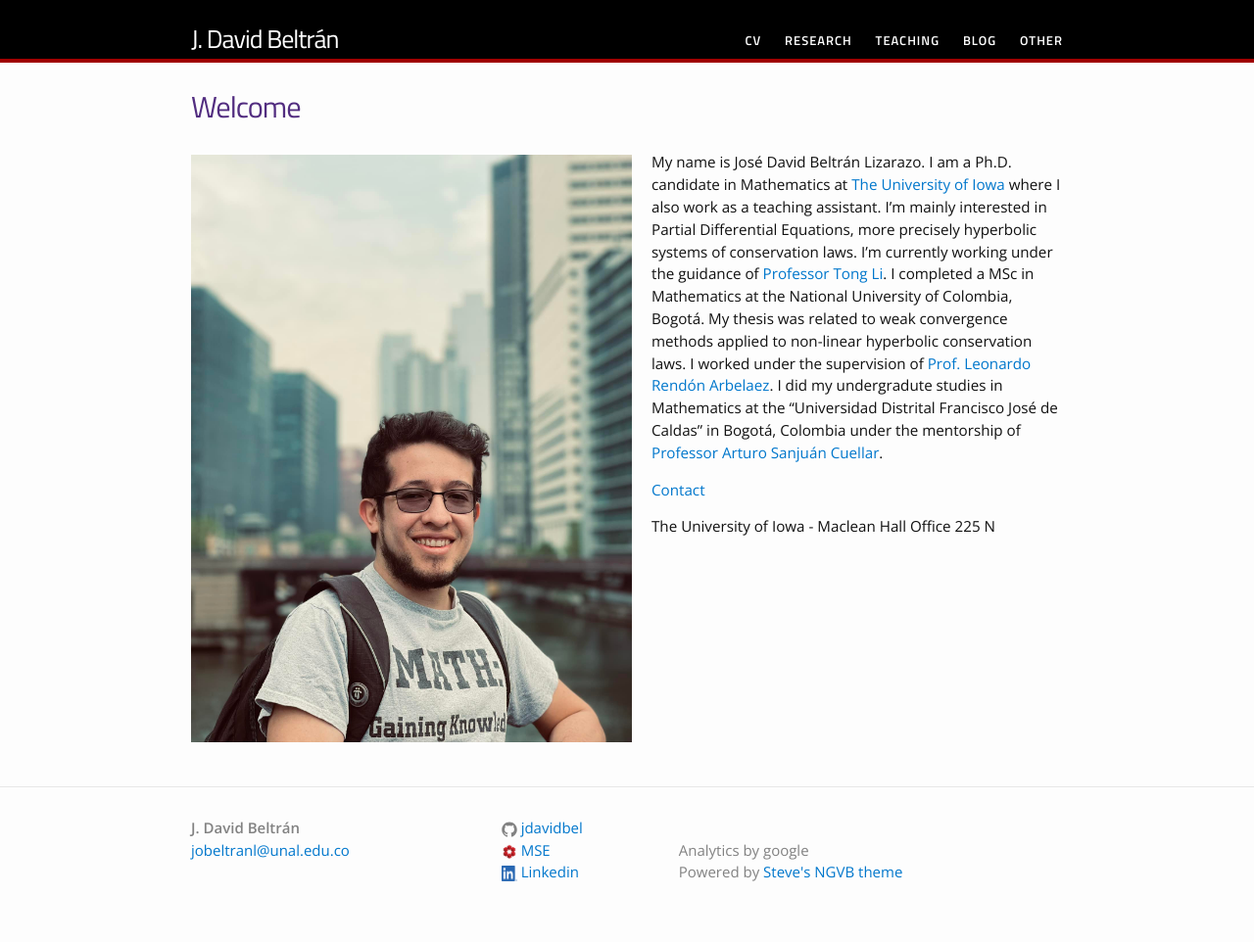
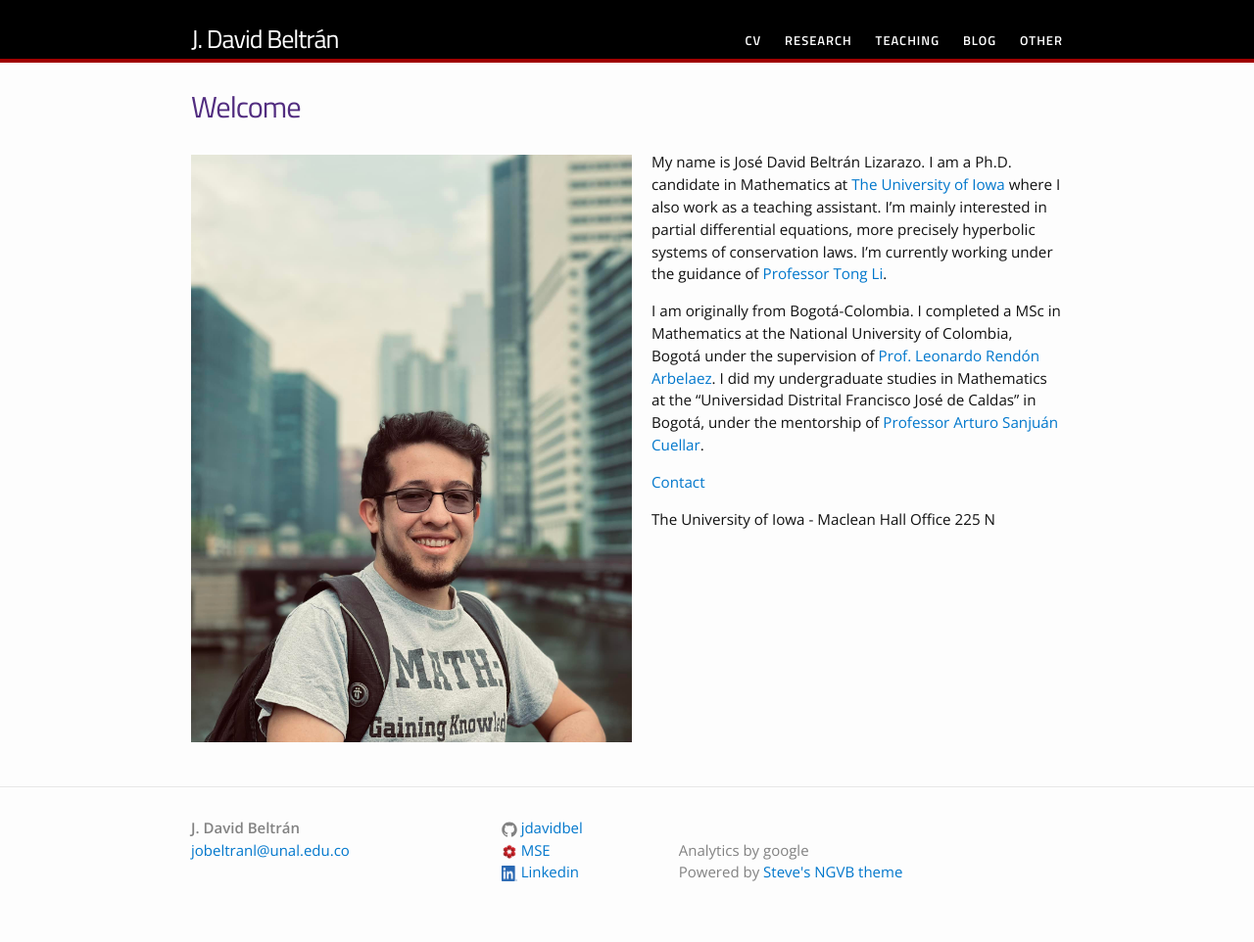
Before and after one commit to jdavidbel/jdavidbel.github.io, a Jekyll site: the page built from index.md, in a window 1280 px wide. Shown: the whole page at 98% size. Built offline with Jekyll 4.4.1, drawn with Linux system fonts in a browser that asks for light colours.

Commit message:
changes1
Changes

```diff
--- a/index.md
+++ b/index.md
@@ -6,9 +6,11 @@ permalink: /
 {% include image.html url="images/chi.jpg" caption="" width="450px" align="left" %}
 
 My name is José David Beltrán Lizarazo.
-I am a Ph.D. candidate in Mathematics at [The University of Iowa](https://math.uiowa.edu/) where I also work as a teaching assistant. I'm mainly interested in Partial Differential Equations, more precisely hyperbolic systems of conservation laws. I'm currently working under the guidance of [Professor Tong Li](https://math.uiowa.edu/people/tong-li). I completed a MSc in Mathematics at the National University of Colombia, Bogotá.
-My thesis was related to weak convergence methods applied to non-linear hyperbolic conservation laws. I worked under the supervision of [Prof. Leonardo Rendón Arbelaez](https://scholar.google.com/citations?user=5U0ZQxcAAAAJ&hl=es).
-I did my undergradute studies in Mathematics at the "Universidad Distrital Francisco José de Caldas" in Bogotá, Colombia under the mentorship of [Professor Arturo Sanjuán Cuellar](https://comunidad.udistrital.edu.co/arturosanjuan/).
+I am a Ph.D. candidate in Mathematics at [The University of Iowa](https://math.uiowa.edu/) where I also work as a teaching assistant. I'm mainly interested in partial differential equations, more precisely hyperbolic systems of conservation laws. I'm currently working under the guidance of [Professor Tong Li](https://math.uiowa.edu/people/tong-li).
+
+
+I am originally from Bogotá-Colombia. I completed a MSc in Mathematics at the National University of Colombia, Bogotá under the supervision of [Prof. Leonardo Rendón Arbelaez](https://scholar.google.com/citations?user=5U0ZQxcAAAAJ&hl=es).
+I did my undergraduate studies in Mathematics at the "Universidad Distrital Francisco José de Caldas" in Bogotá, under the mentorship of [Professor Arturo Sanjuán Cuellar](https://comunidad.udistrital.edu.co/arturosanjuan/).
 
 
 [Contact](/contact/)
```
Also changed, not shown: research.md (+3 -1 lines).
